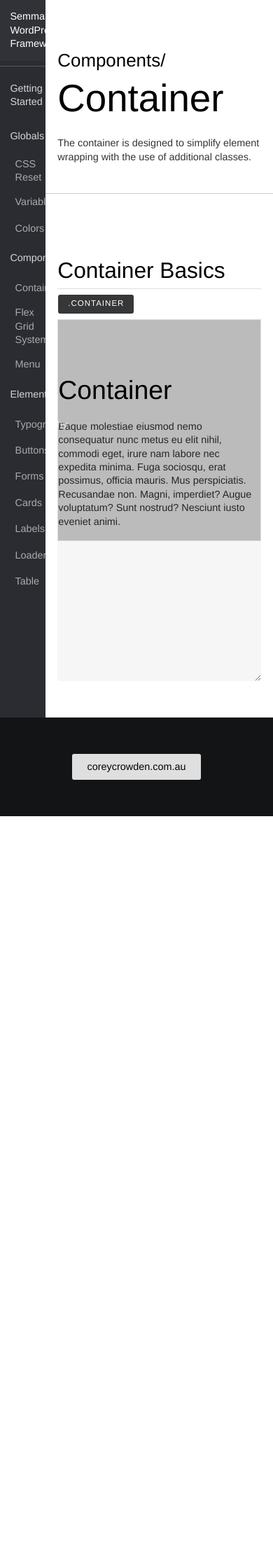
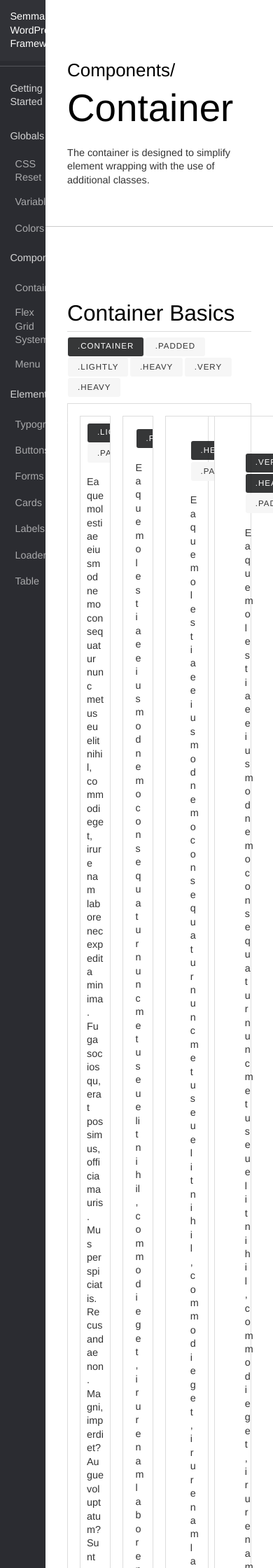
Before and after one commit to CoreyCrowden/semantic-wordpress-framework, a Jekyll site: the page built from docs/components/container/index.html, in a window 390 px wide. Shown: the top 2240 px of the page at 70% size. Built offline with Jekyll 4.4.1, drawn with Linux system fonts in a browser that asks for light colours; nearby versions of some CDN libraries; before the commit the page ends 1166 px from its top, so only the background shows below that; some of the changed text lies outside the part shown.

Commit message:
Updated container docs to include basic padding info

```diff
--- a/docs/assets/css/main.css
+++ b/docs/assets/css/main.css
@@ -1228,6 +1228,36 @@ input[type="radio"] ~ label:after {
   margin: -1.2em;
 }
 
+.padded.lightly,
+.content.lightly {
+  padding: 0.6em;
+}
+
+.padded.lightly > .fluid,
+.content.lightly > .fluid {
+  margin: -0.6em;
+}
+
+.padded.heavy,
+.content.heavy {
+  padding: 2.4em;
+}
+
+.padded.heavy > .fluid,
+.content.heavy > .fluid {
+  margin: -2.4em;
+}
+
+.padded.very.heavy,
+.content.very.heavy {
+  padding: 3.6em;
+}
+
+.padded.very.heavy > .fluid,
+.content.very.heavy > .fluid {
+  margin: -3.6em;
+}
+
 .padded > .fluid.horizontally,
 .content > .fluid.horizontally {
   margin-top: 0;
@@ -1240,38 +1270,74 @@ input[type="radio"] ~ label:after {
   margin-right: 0;
 }
 
-@media (max-width: 720px) {
-  .padded.relaxed,
-  .content.relaxed {
-    padding: 2.4em;
+@media (max-width: 768px) {
+  .padded.collapsing,
+  .content.collapsing {
+    padding: 0.96em;
   }
-  .padded.relaxed > .fluid,
-  .content.relaxed > .fluid {
-    margin: -2.4em;
+  .padded.collapsing > .fluid,
+  .content.collapsing > .fluid {
+    margin: -0.96em;
   }
-}
-
-@media (min-width: 721px) {
-  .padded.relaxed,
-  .content.relaxed {
-    padding: 3.6em;
+  .padded.collapsing.lightly,
+  .content.collapsing.lightly {
+    padding: 0.48em;
   }
-  .padded.relaxed > .fluid,
-  .content.relaxed > .fluid {
-    margin: -3.6em;
+  .padded.collapsing.lightly > .fluid,
+  .content.collapsing.lightly > .fluid {
+    margin: -0.48em;
   }
-}
-
-.padded.relaxed > .fluid.horizontally,
-.content.relaxed > .fluid.horizontally {
-  margin-top: 0;
-  margin-bottom: 0;
-}
-
-.padded.relaxed > .fluid.vertically,
-.content.relaxed > .fluid.vertically {
-  margin-left: 0;
-  margin-right: 0;
+  .padded.collapsing.heavy,
+  .content.collapsing.heavy {
+    padding: 1.92em;
+  }
+  .padded.collapsing.heavy > .fluid,
+  .content.collapsing.heavy > .fluid {
+    margin: -1.92em;
+  }
+  .padded.collapsing.very.heavy,
+  .content.collapsing.very.heavy {
+    padding: 2.88em;
+  }
+  .padded.collapsing.very.heavy > .fluid,
+  .content.collapsing.very.heavy > .fluid {
+    margin: -2.88em;
+  }
+}
+
+@media (max-width: 425px) {
+  .padded.collapsing,
+  .content.collapsing {
+    padding: 0.72em;
+  }
+  .padded.collapsing > .fluid,
+  .content.collapsing > .fluid {
+    margin: -0.72em;
+  }
+  .padded.collapsing.lightly,
+  .content.collapsing.lightly {
+    padding: 0.36em;
+  }
+  .padded.collapsing.lightly > .fluid,
+  .content.collapsing.lightly > .fluid {
+    margin: -0.36em;
+  }
+  .padded.collapsing.heavy,
+  .content.collapsing.heavy {
+    padding: 1.44em;
+  }
+  .padded.collapsing.heavy > .fluid,
+  .content.collapsing.heavy > .fluid {
+    margin: -1.44em;
+  }
+  .padded.collapsing.very.heavy,
+  .content.collapsing.very.heavy {
+    padding: 2.16em;
+  }
+  .padded.collapsing.very.heavy > .fluid,
+  .content.collapsing.very.heavy > .fluid {
+    margin: -2.16em;
+  }
 }
 
 .padded.horizontally {
@@ -1312,20 +1378,6 @@ input[type="radio"] ~ label:after {
 .content.relaxed .fluid {
   margin-top: 0;
   margin-bottom: 0;
-}
-
-.fitted:not(.horizontally):not(.vertically) {
-  padding: 0;
-}
-
-.fitted.horizontally {
-  padding-left: 0;
-  padding-right: 0;
-}
-
-.fitted.vertically {
-  padding-top: 0;
-  padding-bottom: 0;
 }
 
 .one.sixth,
--- a/docs/components/container/index.html
+++ b/docs/components/container/index.html
@@ -9,16 +9,39 @@ description: The container is designed to simplify element wrapping with the use
 <!--Container Basics-->
 <article>
   <h3>Container Basics</h3>
-  <span class="label strong">.container</span>
+  <span class="label strong">.container</span><span class="label">.padded</span><span class="label">.lightly</span><span class="label">.heavy</span><span class="label">.very</span><span class="label">.heavy</span>
   <!--HTML-->
   <div class="html example">
-    <div class="container light grey">
-      <h2>Container</h2>
-      <p>Eaque molestiae eiusmod nemo consequatur nunc metus eu elit nihil, commodi eget, irure nam labore nec expedita minima. Fuga sociosqu, erat possimus, officia mauris. Mus perspiciatis. Recusandae non. Magni, imperdiet? Augue voluptatum? Sunt nostrud? Nesciunt iusto eveniet animi.</p>
+    <div class="grid quarters padded lightly">
+
+      <div class="item lightly padded">
+        <div class="container outlined padded lightly">
+          <span class="label strong">.lightly</span><span class="label">.padded</span>
+          <p>Eaque molestiae eiusmod nemo consequatur nunc metus eu elit nihil, commodi eget, irure nam labore nec expedita minima. Fuga sociosqu, erat possimus, officia mauris. Mus perspiciatis. Recusandae non. Magni, imperdiet? Augue voluptatum? Sunt nostrud? Nesciunt iusto eveniet animi.</p>
+        </div>
+      </div>
+
+      <div class="item lightly padded">
+        <div class="container outlined padded">
+          <span class="label strong">.padded</span>
+          <p>Eaque molestiae eiusmod nemo consequatur nunc metus eu elit nihil, commodi eget, irure nam labore nec expedita minima. Fuga sociosqu, erat possimus, officia mauris. Mus perspiciatis. Recusandae non. Magni, imperdiet? Augue voluptatum? Sunt nostrud? Nesciunt iusto eveniet animi.</p>
+        </div>
+      </div>
+
+      <div class="item lightly padded">
+        <div class="container outlined padded heavy">
+          <span class="label strong">.heavy</span><span class="label">.padded</span>
+          <p>Eaque molestiae eiusmod nemo consequatur nunc metus eu elit nihil, commodi eget, irure nam labore nec expedita minima. Fuga sociosqu, erat possimus, officia mauris. Mus perspiciatis. Recusandae non. Magni, imperdiet? Augue voluptatum? Sunt nostrud? Nesciunt iusto eveniet animi.</p>
+        </div>
+      </div>
+
+      <div class="item lightly padded">
+        <div class="container outlined padded very heavy">
+          <span class="label strong">.very</span><span class="label strong">.heavy</span><span class="label">.padded</span>
+          <p>Eaque molestiae eiusmod nemo consequatur nunc metus eu elit nihil, commodi eget, irure nam labore nec expedita minima. Fuga sociosqu, erat possimus, officia mauris. Mus perspiciatis. Recusandae non. Magni, imperdiet? Augue voluptatum? Sunt nostrud? Nesciunt iusto eveniet animi.</p>
+        </div>
+      </div>
+
     </div>
   </div>
-  <!--Code Snippet-->
-  <textarea class="code">
-
-  </textarea>
 </article>
```
